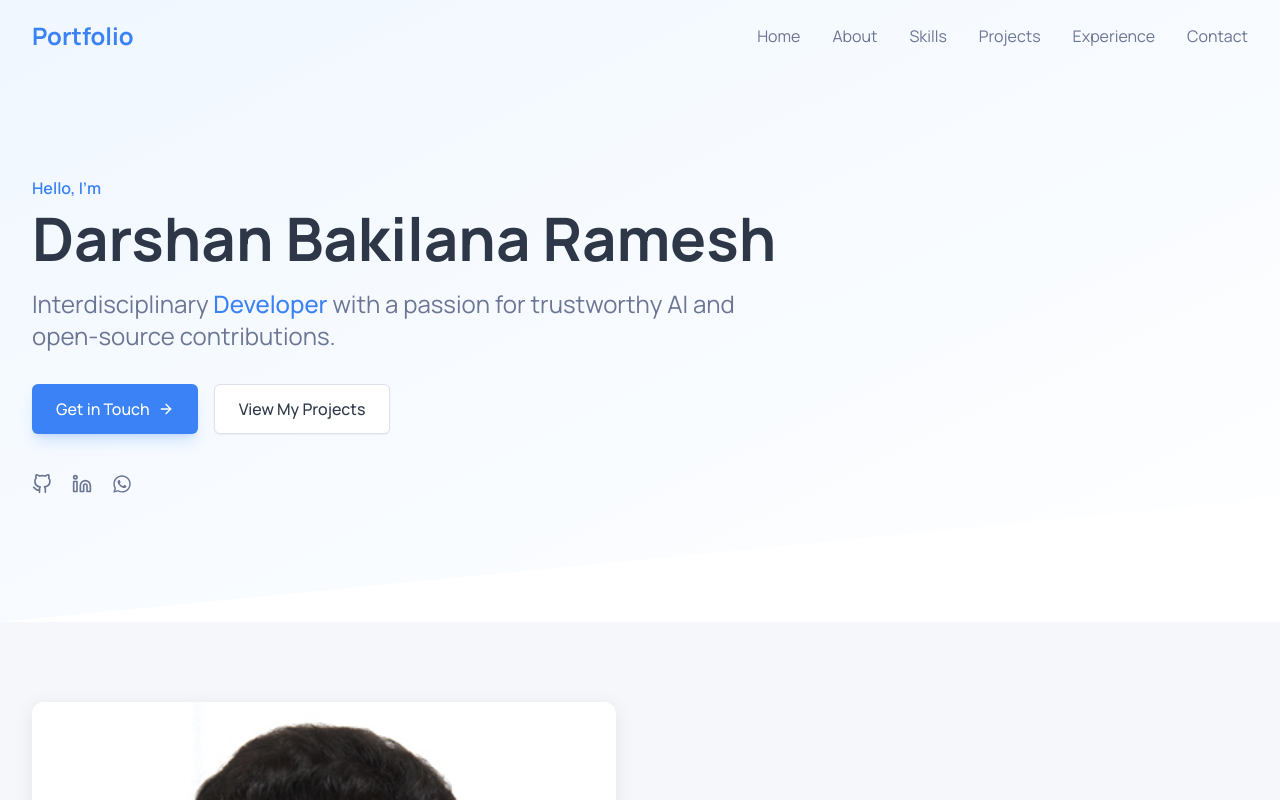
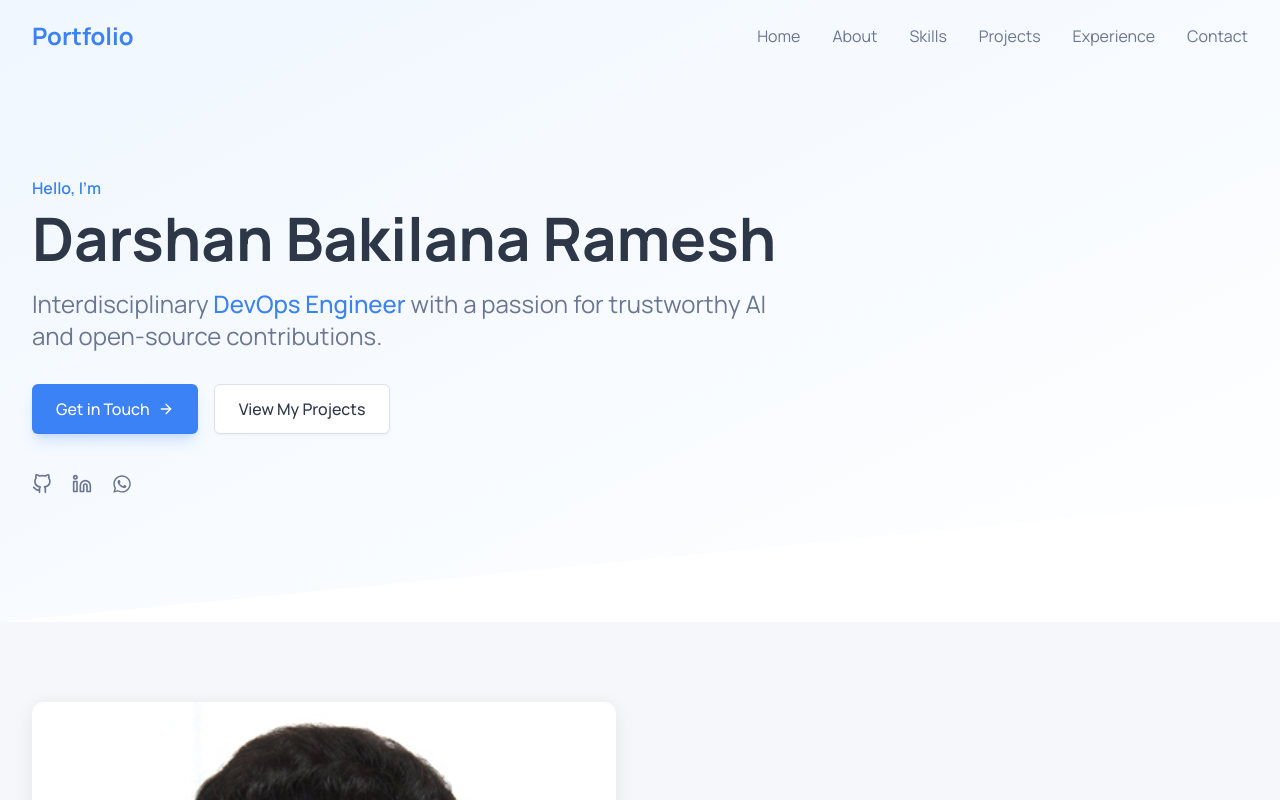
Before and after one commit to DarshanBakilanaRamesh/portfolio, a React (Vite) app: page / in a window 1280 px wide. Shown: the top 800 px of the page. Built offline with nearby package versions, Linux system fonts and the light colour scheme.

Commit message:
Updated Hero

```diff
--- a/src/components/Hero.jsx
+++ b/src/components/Hero.jsx
@@ -19,7 +19,7 @@ const Hero = () => {
               Darshan Bakilana Ramesh
             </h1>
             <p className="text-xl md:text-2xl text-secondary-600 mb-8">
-              Interdisciplinary <span className="text-primary-500 font-medium">Developer</span> with a passion for trustworthy AI and
+              Interdisciplinary <span className="text-primary-500 font-medium">DevOps Engineer</span> with a passion for trustworthy AI and
               open-source contributions.
             </p>
           </ScrollAnimation>
```
